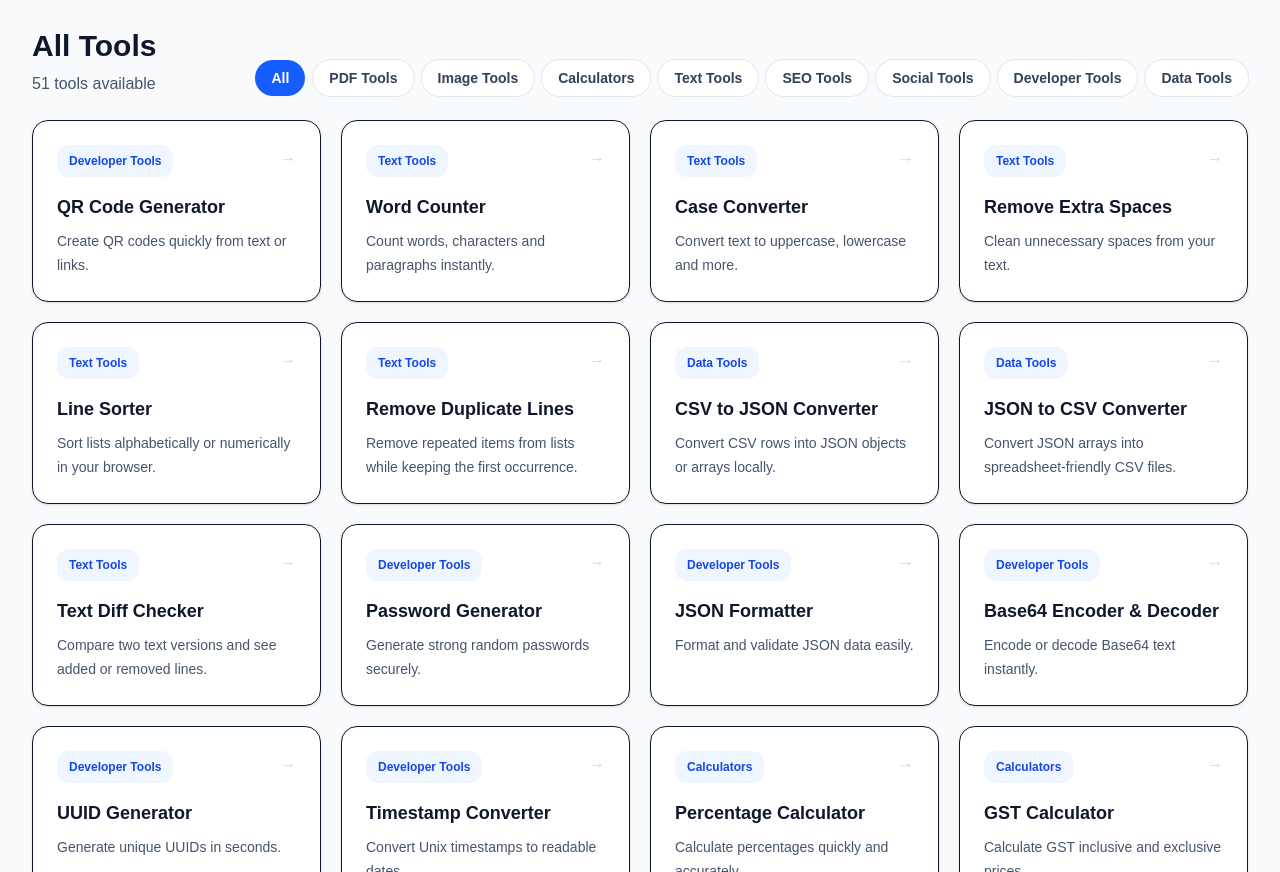
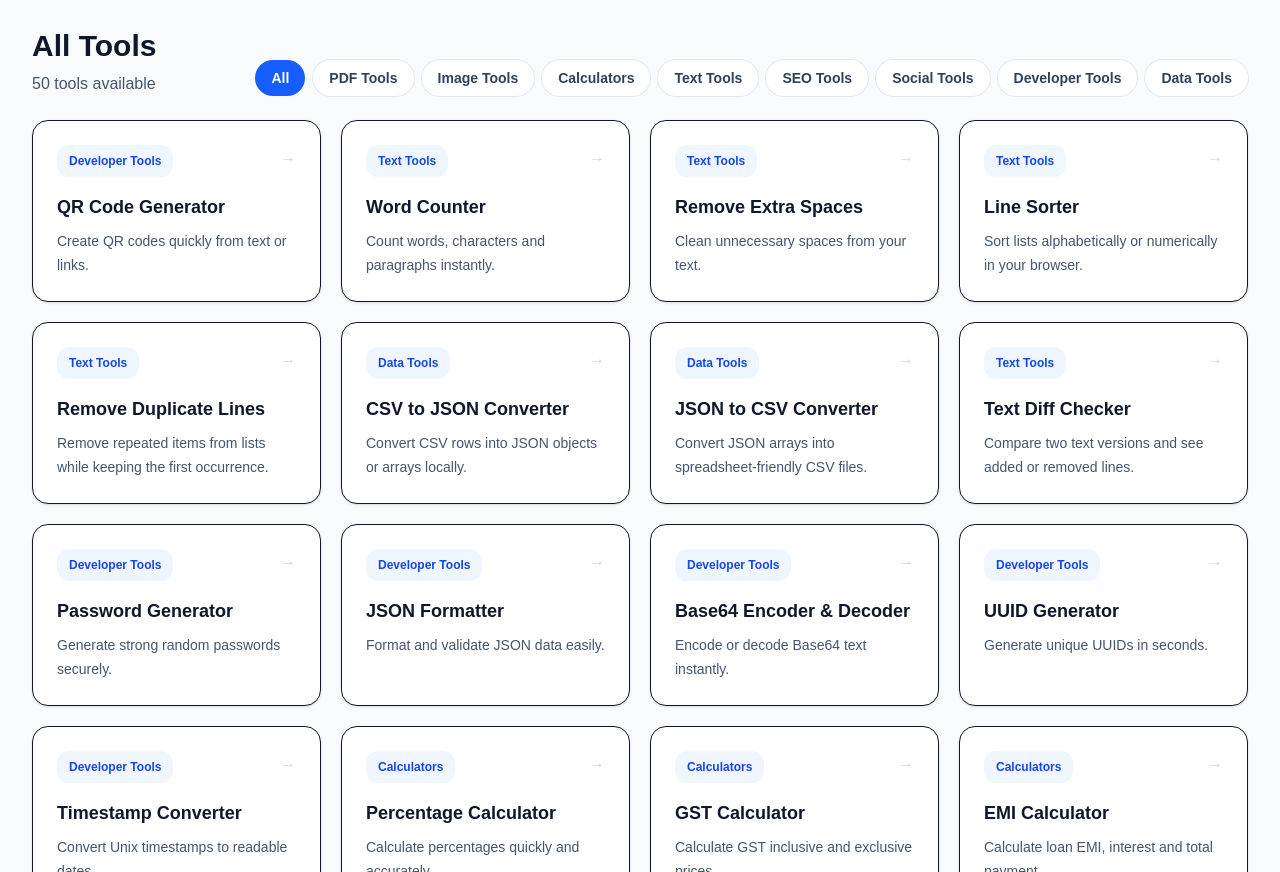
Before and after one commit to WellProSoftware/kaamkitpro, a Next.js app: page / in a window 1280 px wide. Shown: the part 1140-2012 px from the top of the page. Built offline with nearby package versions, Linux system fonts and the light colour scheme.

Commit message:
Remove Case Converter from tool directory

```diff
--- a/src/app/page.tsx
+++ b/src/app/page.tsx
@@ -33,12 +33,6 @@ const tools: Tool[] = [
     name: "Word Counter",
     description: "Count words, characters and paragraphs instantly.",
     href: "/tools/word-counter",
-    category: "Text Tools",
-  },
-  {
-    name: "Case Converter",
-    description: "Convert text to uppercase, lowercase and more.",
-    href: "/tools/case-converter",
     category: "Text Tools",
   },
   {
```
